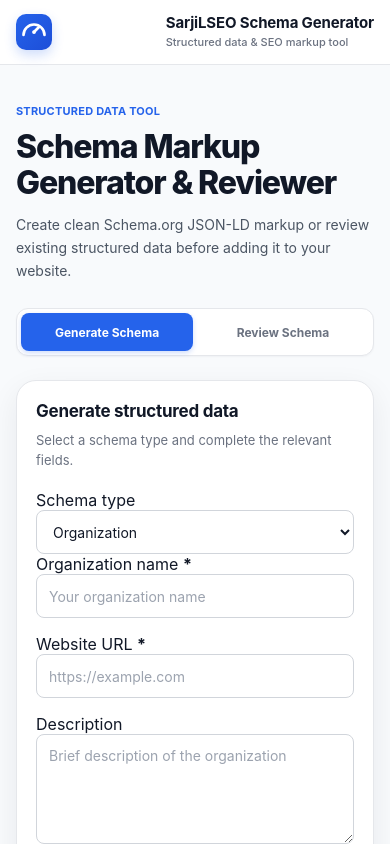
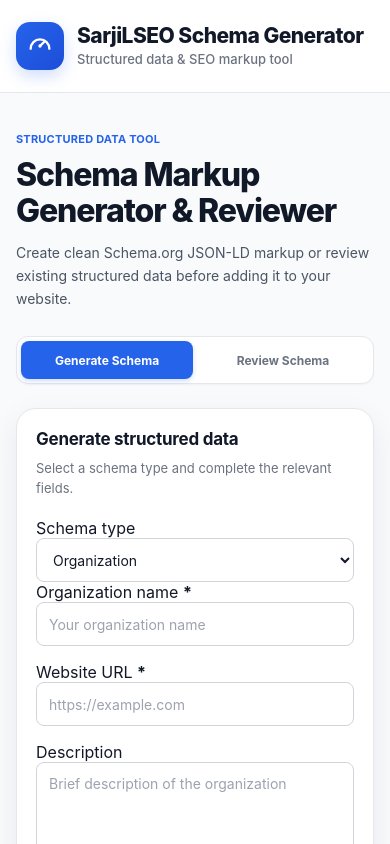
Before and after one commit to sarjilseo-arch/sarjilseo-schema-generator, a React (Vite) app: page / in a window 390 px wide. Shown: the top 844 px of the page. Built offline with nearby package versions, Linux system fonts and the light colour scheme.

Commit message:
Style Schema Generator branded header

```diff
--- a/src/index.css
+++ b/src/index.css
@@ -128,7 +128,7 @@
 
 .topbar {
   width: 100%;
-  background: rgba(255, 255, 255, 0.96);
+  background: #ffffff;
   border-bottom: 1px solid var(--border);
   position: relative;
   z-index: 10;
@@ -139,27 +139,29 @@
 }
 
 .brand {
-  max-width: 1180px;
-  margin: 0 auto;
-  min-height: 72px;
-  padding: 14px 24px;
+  width: 100%;
+  max-width: none;
+  margin: 0;
+
+  min-height: 132px;
+  padding: 20px 40px;
 
   display: flex;
   align-items: center;
-  justify-content: space-between;
+  justify-content: flex-start;
   gap: 20px;
 }
 
 .brand-mark {
-  width: 40px;
-  height: 40px;
-  flex: 0 0 40px;
+  width: 68px;
+  height: 68px;
+  flex: 0 0 68px;
 
   display: inline-flex;
   align-items: center;
   justify-content: center;
 
-  border-radius: 11px;
+  border-radius: 20px;
 
   background: linear-gradient(
     135deg,
@@ -169,49 +171,40 @@
 
   color: #ffffff;
 
-  font-size: 18px;
-  font-weight: 800;
-  letter-spacing: -0.03em;
+  box-shadow:
+    0 6px 16px rgba(37, 99, 235, 0.22);
+}
 
-  box-shadow:
-    0 5px 12px rgba(37, 99, 235, 0.22);
+.brand-mark svg {
+  width: 46px;
+  height: 46px;
+  display: block;
 }
 
 .brand-name {
   margin: 0;
+
   color: var(--text);
-  font-size: 16px;
-  line-height: 1.2;
-  font-weight: 750;
-  letter-spacing: -0.01em;
+
+  font-size: 36px;
+  line-height: 1.15;
+  font-weight: 800;
+
+  letter-spacing: -0.025em;
 }
 
 .brand-subtitle {
-  margin: 3px 0 0;
+  margin: 5px 0 0;
+
   color: var(--text-muted);
-  font-size: 12px;
-  line-height: 1.4;
+
+  font-size: 21px;
+  line-height: 1.35;
   font-weight: 500;
 }
 
 .header-badge {
-  display: inline-flex;
-  align-items: center;
-  justify-content: center;
-
-  min-height: 30px;
-  padding: 5px 11px;
-
-  border: 1px solid #dbeafe;
-  border-radius: 999px;
-
-  background: var(--primary-soft);
-  color: var(--primary-dark);
-
-  font-size: 12px;
-  line-height: 1;
-  font-weight: 700;
-  white-space: nowrap;
+  display: none;
 }
 
 
@@ -939,25 +932,33 @@
 
 @media (max-width: 640px) {
   .brand {
-    min-height: 64px;
-    padding: 11px 16px;
+  min-height: 92px;
+  padding: 14px 16px;
+  gap: 13px;
 }
 
 .brand-mark {
-    width: 36px;
-    height: 36px;
-    flex-basis: 36px;
+  width: 48px;
+  height: 48px;
+  flex: 0 0 48px;
 
-    border-radius: 10px;
-    font-size: 16px;
+  border-radius: 14px;
+}
+
+.brand-mark svg {
+  width: 32px;
+  height: 32px;
 }
 
 .brand-name {
-    font-size: 15px;
+  font-size: 21px;
+  line-height: 1.2;
 }
 
 .brand-subtitle {
-    font-size: 11px;
+  margin-top: 3px;
+  font-size: 13px;
+  line-height: 1.35;
 }
 
   .header-badge {
```
Lines whose indentation alone changed are shown as unchanged.
